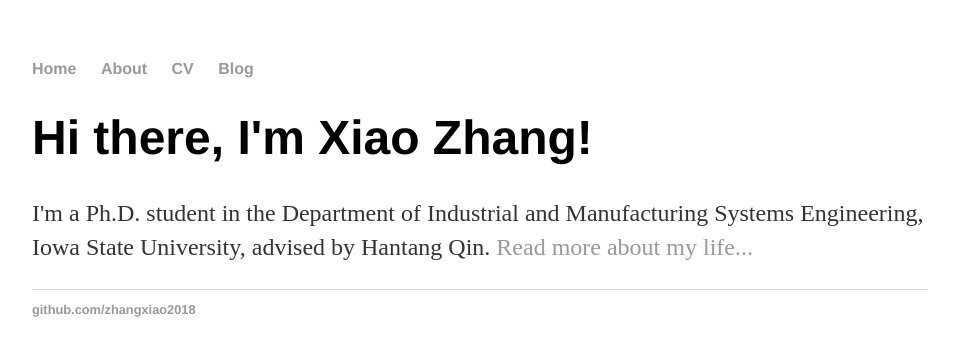
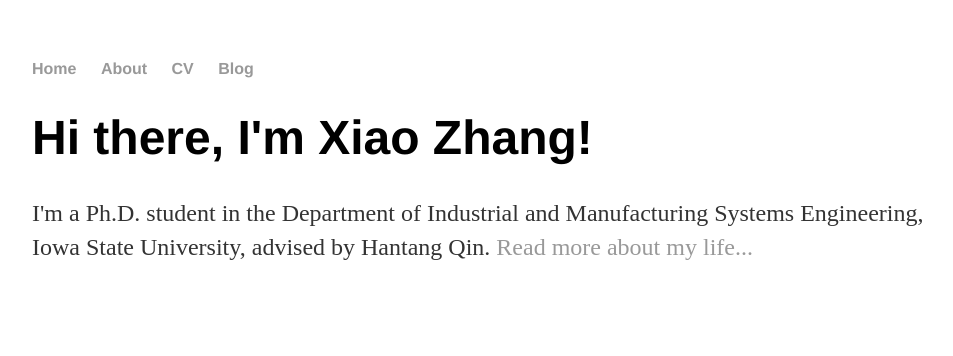
Before and after one commit to zhangxiao2018/zhangxiao2018.github.io, a Jekyll site: the page built from index.html, in a window 1280 px wide. Shown: the top 356 px of the page, without its empty margins (160-1113 px from the left). Built offline with Jekyll 4.4.1, drawn with Linux system fonts in a browser that asks for light colours.

Commit message:
Update default.html

```diff
--- a/_layouts/default.html
+++ b/_layouts/default.html
@@ -19,10 +19,5 @@
 			{{ content }}
 
 			</div><!-- /.container -->
-			<footer>
-	    		<ul>
-	        		<li><a href="https://github.com/zhangxiao2018">github.com/zhangxiao2018</a></li>
-				</ul>
-			</footer>
 		</body>
 	</html>
```
